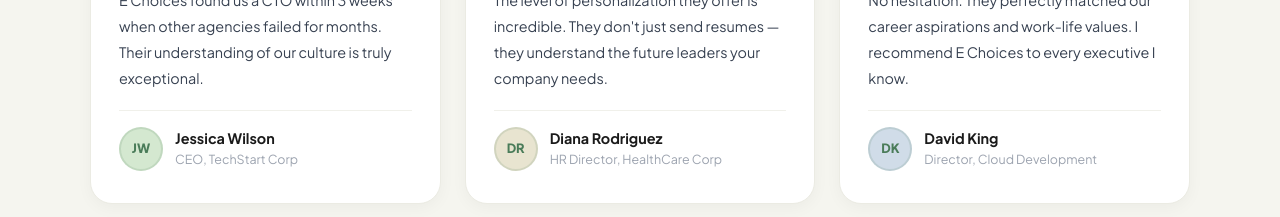
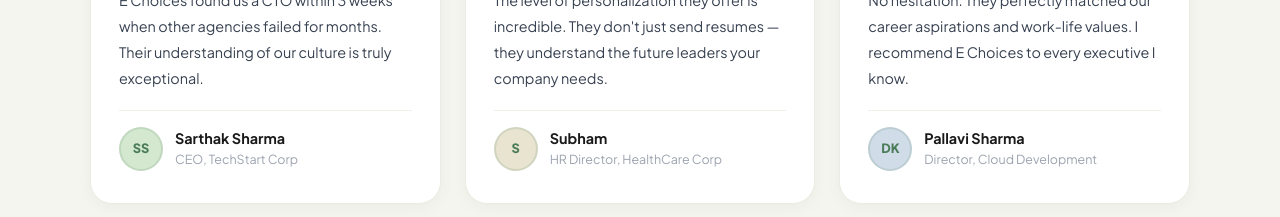
Before and after one commit to theone14122000/abcd, a Next.js app: page / in a window 1280 px wide. Shown: the part 5080-5297 px from the top of the page. Built offline with nearby package versions, Linux system fonts and the light colour scheme; a web font is replaced by a local one.

Commit message:
names updated

```diff
--- a/sections/home/testimonials.tsx
+++ b/sections/home/testimonials.tsx
@@ -6,23 +6,23 @@ const testimonials = [
   {
     stars: 5,
     quote: "E Choices found us a CTO within 3 weeks when other agencies failed for months. Their understanding of our culture is truly exceptional.",
-    name: "Jessica Wilson",
+    name: "Sarthak Sharma",
     role: "CEO, TechStart Corp",
-    initials: "JW",
+    initials: "SS",
     avatarBg: "#d4e8d0",
   },
   {
     stars: 5,
     quote: "The level of personalization they offer is incredible. They don't just send resumes — they understand the future leaders your company needs.",
-    name: "Diana Rodriguez",
+    name: "Subham",
     role: "HR Director, HealthCare Corp",
-    initials: "DR",
+    initials: "S",
     avatarBg: "#e8e4d0",
   },
   {
     stars: 5,
     quote: "No hesitation. They perfectly matched our career aspirations and work-life values. I recommend E Choices to every executive I know.",
-    name: "David King",
+    name: "Pallavi Sharma",
     role: "Director, Cloud Development",
     initials: "DK",
     avatarBg: "#d0dce8",
```
